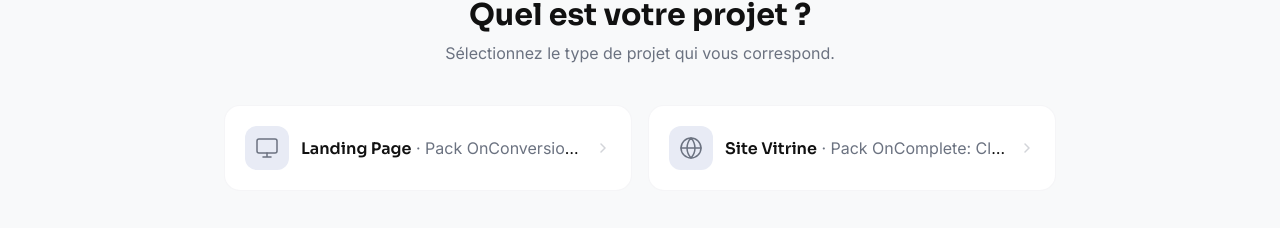
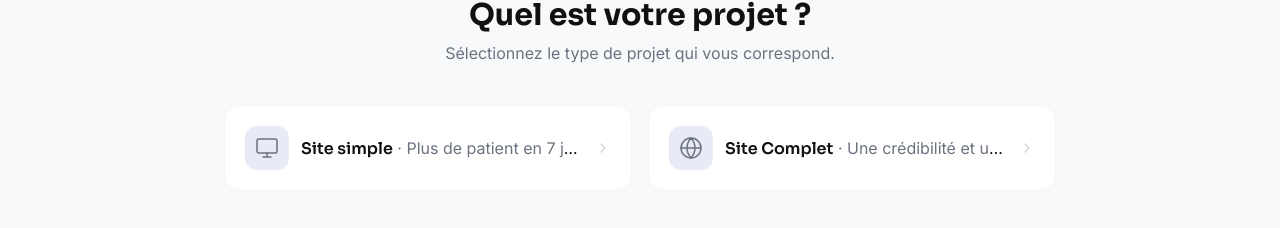
Before and after one commit to zenty404/shift-agency, a Next.js app: page / in a window 1280 px wide. Shown: the part 5926-6154 px from the top of the page. Built offline with nearby package versions, Linux system fonts and the light colour scheme.

Commit message:
copywriting patient correction

```diff
--- a/app/components/Quiz.tsx
+++ b/app/components/Quiz.tsx
@@ -15,9 +15,9 @@ import ButtonBrand from "@/app/components/ButtonBrand";
 
 const PROJECT_TYPES = [
   {
-    id: "landing-page",
-    label: "Landing Page",
-    desc: "Pack OnConversion: Trafic → clients en 7 jours",
+    id: "site-simple",
+    label: "Site simple",
+    desc: "Plus de patient en 7 jours",
     icon: (
       <svg width="24" height="24" viewBox="0 0 24 24" fill="none" stroke="currentColor" strokeWidth="1.5" strokeLinecap="round" strokeLinejoin="round">
         <rect x="2" y="3" width="20" height="14" rx="2" />
@@ -26,9 +26,9 @@ const PROJECT_TYPES = [
     ),
   },
   {
-    id: "site-vitrine",
-    label: "Site Vitrine",
-    desc: "Pack OnComplete: Clarté & autorité en 3 secondes",
+    id: "site-complet",
+    label: "Site Complet",
+    desc: "Une crédibilité et un référencement Google superbe",
     icon: (
       <svg width="24" height="24" viewBox="0 0 24 24" fill="none" stroke="currentColor" strokeWidth="1.5" strokeLinecap="round" strokeLinejoin="round">
         <circle cx="12" cy="12" r="10" />
@@ -63,7 +63,7 @@ interface Formula {
 }
 
 const FORMULAS: Record<string, Formula[]> = {
-  "landing-page": [
+  "site-simple": [
     {
       id: "pack-onconversion",
       label: "Le Site Simple",
@@ -84,7 +84,7 @@ const FORMULAS: Record<string, Formula[]> = {
         "Plus de patients en toute simplicité.",
     },
   ],
-  "site-vitrine": [
+  "site-complet": [
     {
       id: "pack-oncomplete",
       label: "Le Site Complet",
```
